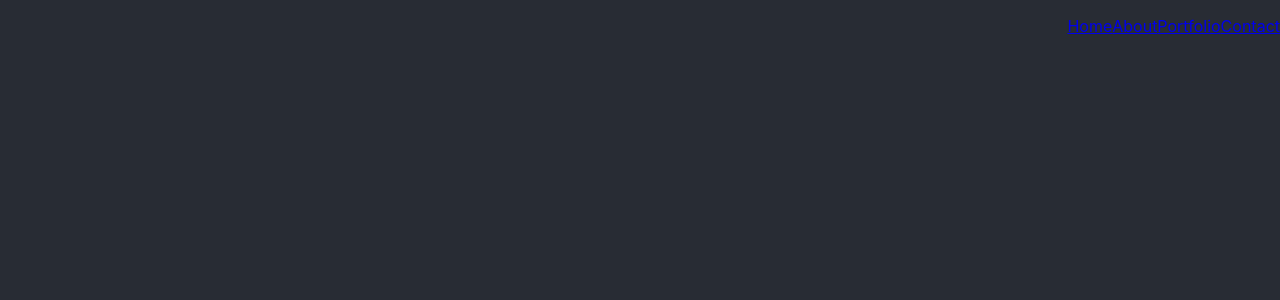
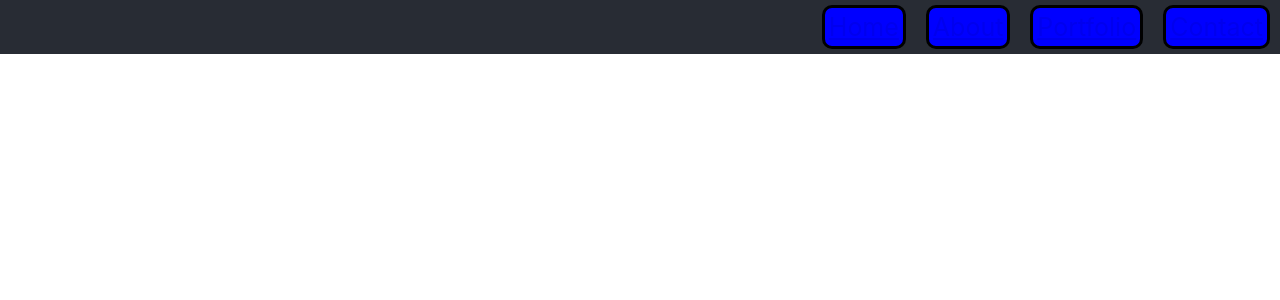
Before and after one commit to Pattiqus/Pattiqus-Portfolio, a React (Create React App) app: page / in a window 1280 px wide. Shown: the top 300 px of the page. Built offline with nearby package versions, Linux system fonts and the light colour scheme.

Commit message:
adding about me component, not showing

```diff
--- a/src/App.css
+++ b/src/App.css
@@ -1,9 +1,10 @@
 * {
-  background-color: #282c34;
+
 }
 
 .App {
   text-align: center;
+  background-color: #282c34;
 }
 
 .App-logo {
--- a/src/App.js
+++ b/src/App.js
@@ -1,6 +1,6 @@
 import './App.css';
-import NavLayout from './components/layouts/NavLayout';
-
+import NavLayout from './components/layouts/header/NavLayout.jsx';
+import aboutMe from './components/layouts/about/aboutMe';
 
 function App() {
   return (
@@ -10,7 +10,11 @@ function App() {
 
           </NavLayout>
       </header>
+      <body>
+        <aboutMe>
 
+        </aboutMe>
+      </body>
 
 
     </div>
--- a/src/components/layouts/NavLayout.css
+++ /dev/null
@@ -1,4 +0,0 @@
-.navButtons {
-    margin: "0px 5px 0px 5px";
-    font-size: "50px"
-}
--- /dev/null
+++ b/src/components/layouts/about/aboutMe.jsx
@@ -0,0 +1,10 @@
+import React from 'react'
+
+export default function aboutMe(props) {
+  return (
+    <div>
+        <h1>aboutMe</h1>
+        <p>Lorem ipsum dolor sit amet consectetur adipisicing elit. Mollitia natus reprehenderit neque laborum, totam modi quasi numquam at asperiores reiciendis dolore fugit eius nulla corrupti rerum libero voluptatem. In, ex!</p>
+    </div>
+  )
+}
--- /dev/null
+++ b/src/components/layouts/header/NavLayout.css
@@ -0,0 +1,17 @@
+.navButtons {
+    margin: 5px 10px 5px 10px;
+    font-size: 25px;
+    background-color: blue;
+    border: 3px;
+    border: solid;
+    border-radius: 10px;
+    padding: 4px;
+
+}
+
+.navBarList {
+    list-style: none;
+    display: flex;
+    justify-content: right;
+    margin: 0;
+}
--- a/src/components/layouts/NavLayout.jsx
+++ b/src/components/layouts/header/NavLayout.jsx
@@ -30,12 +30,7 @@ export default function NavLayout(props) {
 
         {/* nav bar */}
 
-        <ul style={{
-            listStyle: 'none',
-            padding: 0,
-            display: 'flex',
-            justifyContent: 'right'
-        }}>
+        <ul className='navBarList'>
             {navItems.map((item) => (
                 <li className='navButtons'>
                     <Link to={item.link}>
--- /dev/null
+++ b/src/utils/helpers.js
@@ -0,0 +1,4 @@
+export function validateEmail(email) {
+  const re = /^(([^<>()[\]\\.,;:\s@"]+(\.[^<>()[\]\\.,;:\s@"]+)*)|(".+"))@((\[[0-9]{1,3}\.[0-9]{1,3}\.[0-9]{1,3}\.[0-9]{1,3}\])|(([a-zA-Z\-0-9]+\.)+[a-zA-Z]{2,}))$/;
+  return re.test(String(email).toLowerCase());
+}
```
